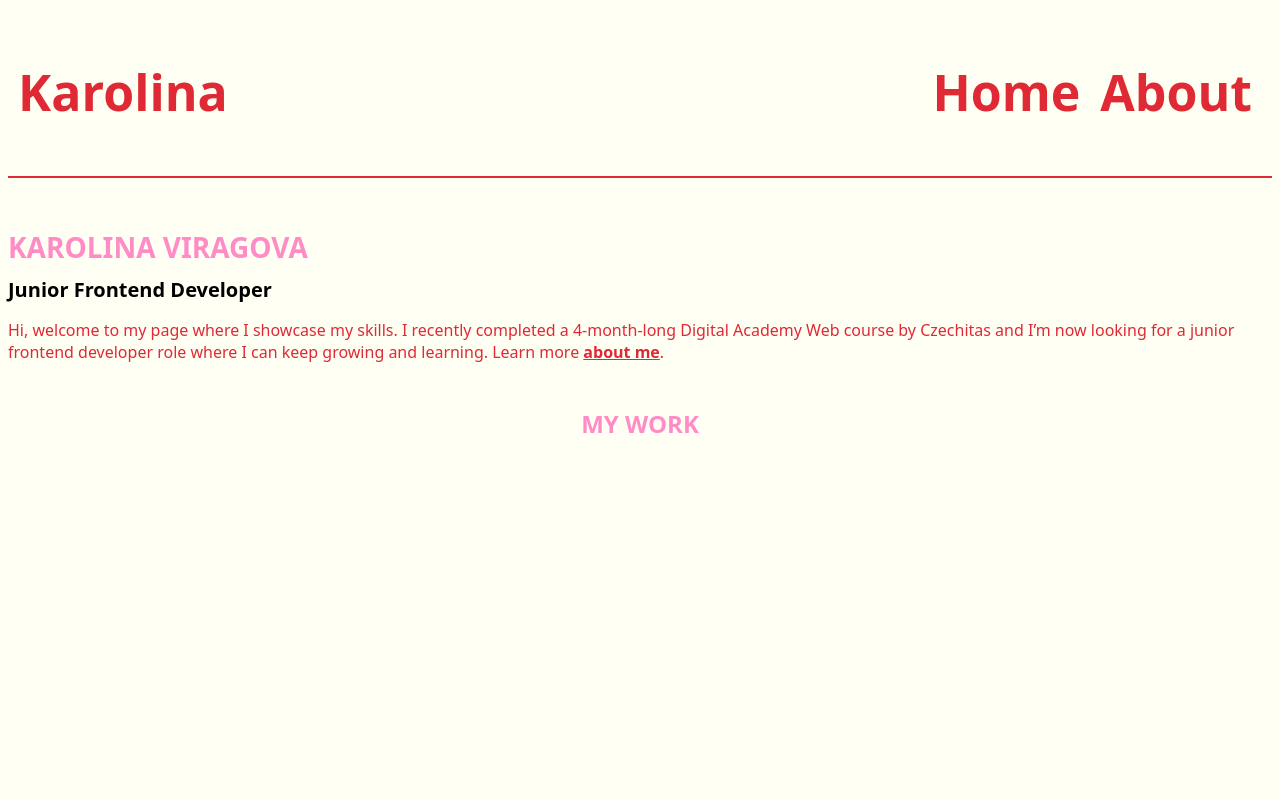
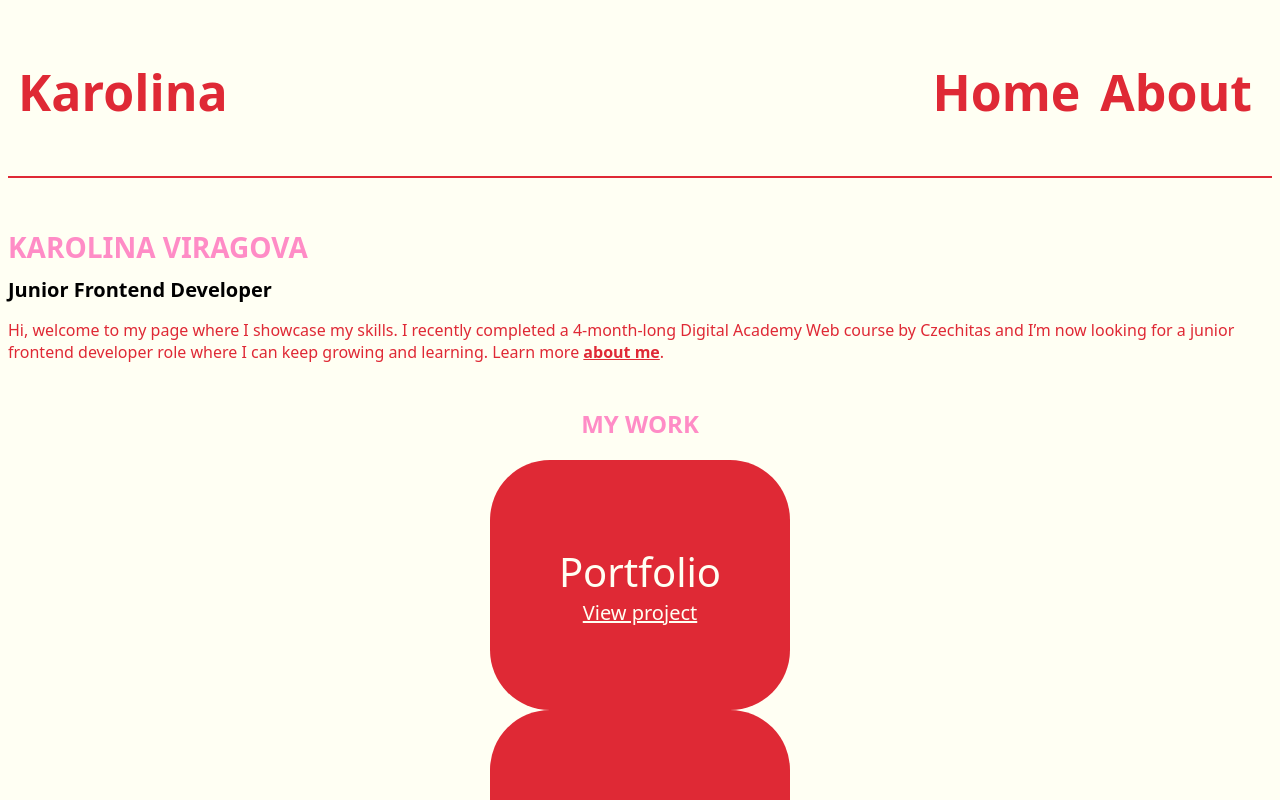
Before and after one commit to karolinaviragova/my-portfolio, a React (Vite) app: page / in a window 1280 px wide. Shown: the top 800 px of the page. Built offline with nearby package versions, Linux system fonts and the light colour scheme.

Commit message:
crate card component, fetch data and display cards

```diff
--- /dev/null
+++ b/src/components/ProjectCard/ProjectCard.css
@@ -0,0 +1,27 @@
+.projectCard__container {
+  color: var(--primary--background);
+  display: flex;
+  justify-content: center;
+}
+
+.projectCard__card {
+max-width: 300px;
+min-height: 250px;
+background-color: var(--primary--color);
+display: flex;
+flex-direction: column;
+justify-content: center;
+align-items: center;
+border-radius: 60px;
+flex-grow: 1;
+
+}
+.projectCard__heading {
+font-size: 2.5rem;
+margin: 0;
+}
+
+.projectCard__link {
+  color: var(--primary--background);
+  font-size: 1.25rem;
+}
--- /dev/null
+++ b/src/components/ProjectCard/ProjectCard.jsx
@@ -0,0 +1,18 @@
+import './ProjectCard.css';
+
+/*make card flip, make card behind one each other on mobile, in line on desktop */
+export const ProjectCard = ({name, link}) => {
+  return (
+    <div className="projectCard__container">
+      <div className='projectCard__card'>
+        <p className='projectCard__heading'>{name}</p>
+        <a href={link} className='projectCard__link'>View project</a>
+      </div>
+    </div>
+  );
+};
+/*
+      <div className="projectCard__back">
+        <p>Description</p>
+      </div>
+    */
--- a/src/pages/HomePage/HomePage.jsx
+++ b/src/pages/HomePage/HomePage.jsx
@@ -1,8 +1,26 @@
 import './HomePage.css';
 import { HomePageIntro } from '../../components/HomePageIntro/HomePageIntro';
+import { ProjectCard } from '../../components/ProjectCard/ProjectCard';
+import { useEffect, useState } from 'react';
 
 export const HomePage = () => {
+  const [projects, setProjects] = useState([]);
+
+  useEffect(() => {
+    const fetchData = async () => {
+      const response = await fetch('public/projects.json');
+      const result = await response.json();
+      setProjects(result);
+    };
+    fetchData();
+  }, []);
+
   return (
-    <HomePageIntro />
+    <>
+      <HomePageIntro />
+      {projects.map((project) => (
+        <ProjectCard key={project.id} name={project.name} link={project.link} />
+      ))}
+    </>
   );
 };
```
